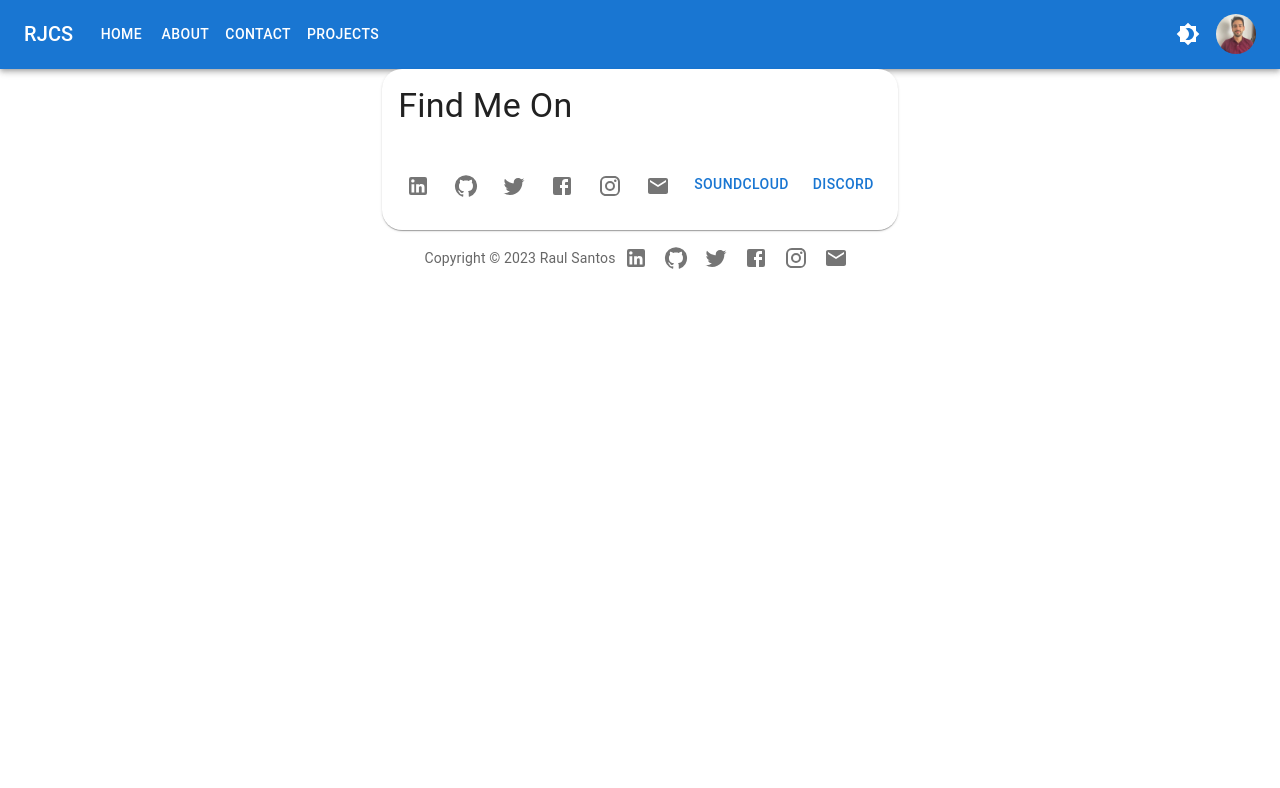
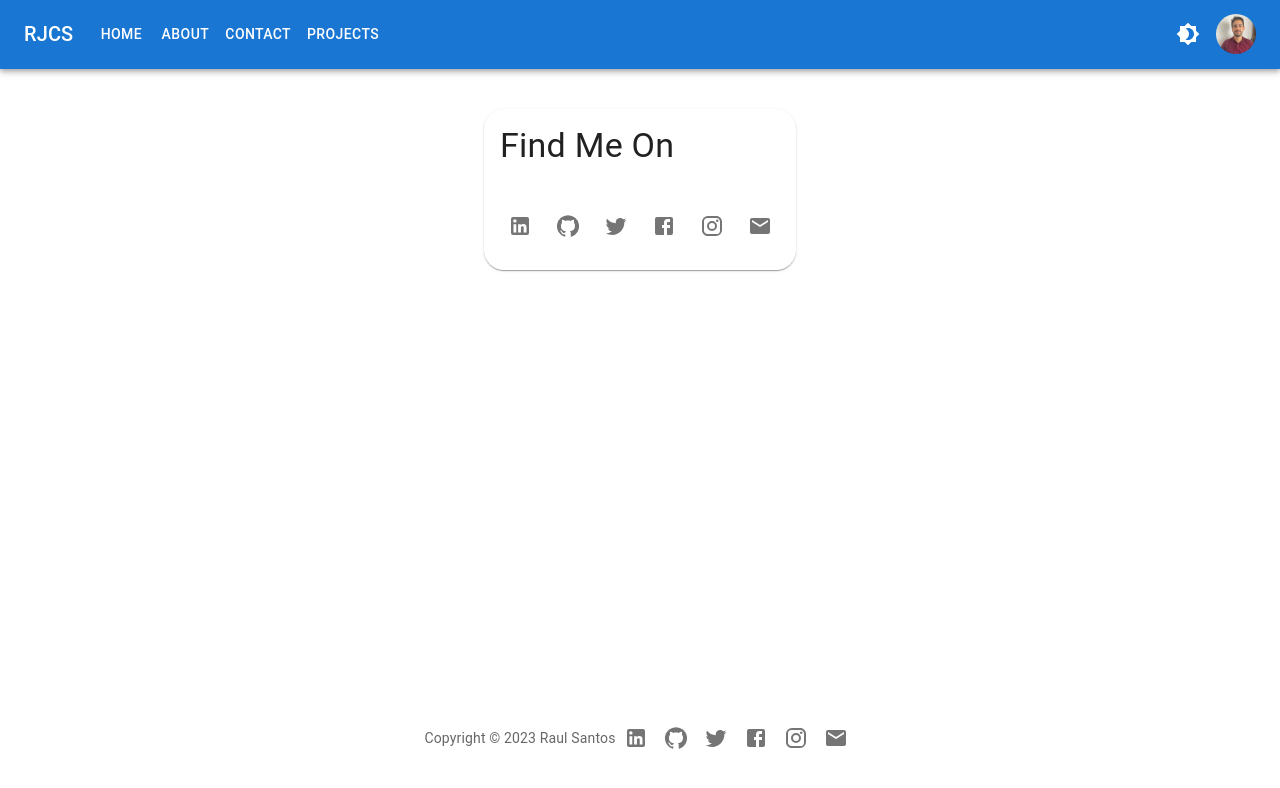
Before and after one commit to RaulJCS5/RaulJCS5.github.io, a React (Create React App) app: page /contact in a window 1280 px wide. Shown: the top 788 px of the page. Built offline with nearby package versions, Linux system fonts and the light colour scheme.

Commit message:
Commit: Margin and Contact

```diff
--- a/src/components/Contact.tsx
+++ b/src/components/Contact.tsx
@@ -11,6 +11,7 @@ import LinkedInIcon from '@mui/icons-material/LinkedIn';
 import GitHubIcon from '@mui/icons-material/GitHub'
 import EmailIcon from '@mui/icons-material/Email'
 import { handleClick } from './FixedBottomNavigationBar';
+import { Container } from '@mui/system';
 
 export default function ActionAreaCard() {
   return (
@@ -48,12 +49,12 @@ export default function ActionAreaCard() {
               <EmailIcon />
             </IconButton>
           </Grid>
-          <Grid item>
+          {/*<Grid item>
             <Button onClick={() => handleClick('https://soundcloud.com/user-692546360')}>SoundCloud</Button>
           </Grid>
           <Grid item>
             <Button onClick={() => handleClick('https://discordapp.com/users/368011779760193537')}>Discord</Button>
-          </Grid>
+  </Grid>*/}
         </Grid>
       </CardContent>
     </Card>
@@ -62,11 +63,17 @@ export default function ActionAreaCard() {
 
 export const Contact = () => {
   return (
-    <Box sx={{
-      display: "flex",
-      justifyContent: "center",
-    }}>
-      <ActionAreaCard></ActionAreaCard>
+    <Box>
+      <Box sx={{
+        display: "flex",
+        justifyContent: "center",
+      }}>
+        <ActionAreaCard></ActionAreaCard>
+      </Box>
+      <Box sx={{ height: '55vh' }}>
+        {/* Your content goes here */}
+      </Box>
     </Box>
+
   )
 }
--- a/src/components/FixedNavigationBar.tsx
+++ b/src/components/FixedNavigationBar.tsx
@@ -61,6 +61,7 @@ function FixedNavigationBar(props: Props) {
   };
 
   return (
+    <Box sx={{ marginBottom: 5 }}>
       <AppBar position="static">
         <Container maxWidth="xl">
           <Toolbar disableGutters>
@@ -180,6 +181,7 @@ function FixedNavigationBar(props: Props) {
           </Toolbar>
         </Container>
       </AppBar>
+    </Box>
   );
 }
 export default FixedNavigationBar;
```
Lines whose indentation alone changed are shown as unchanged.
